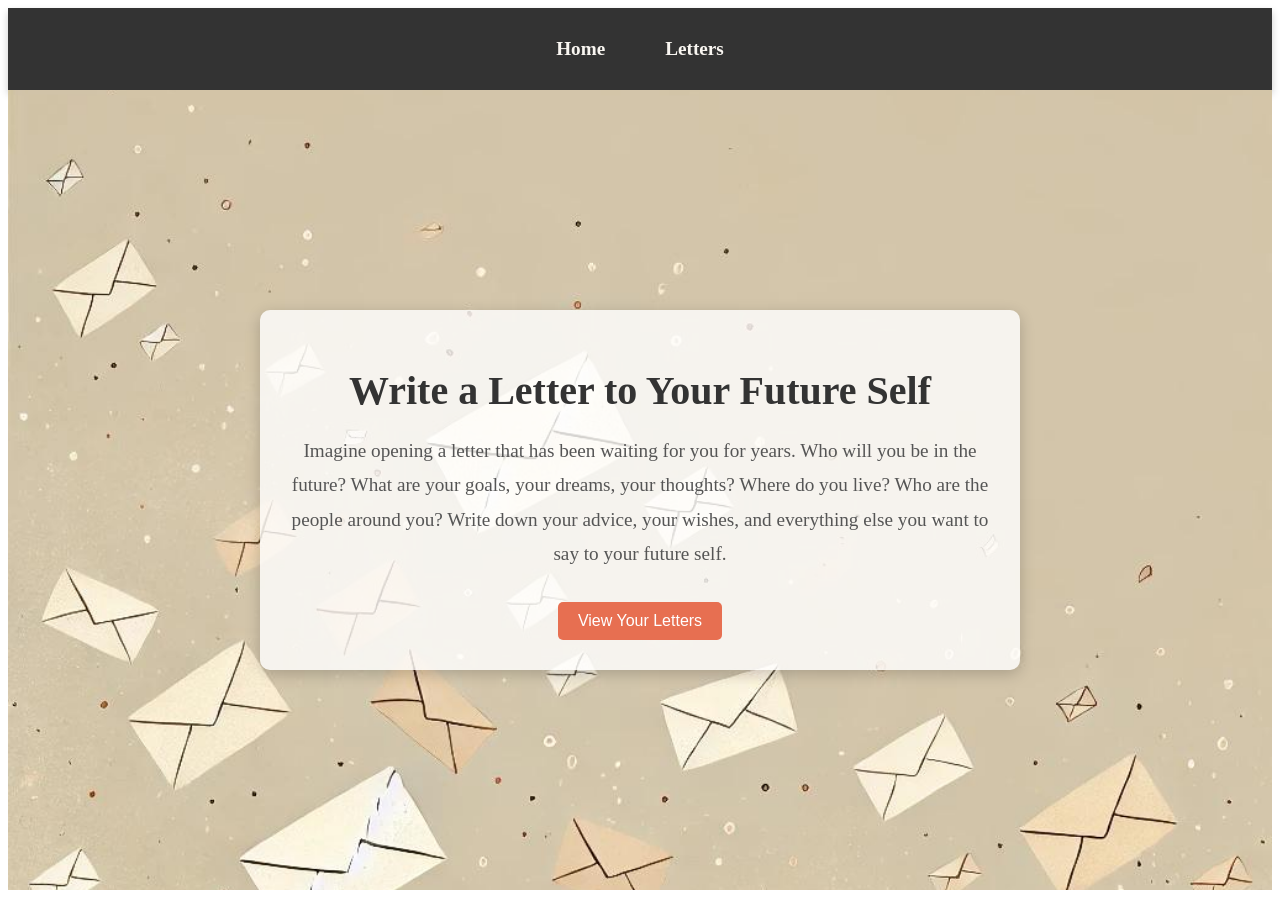
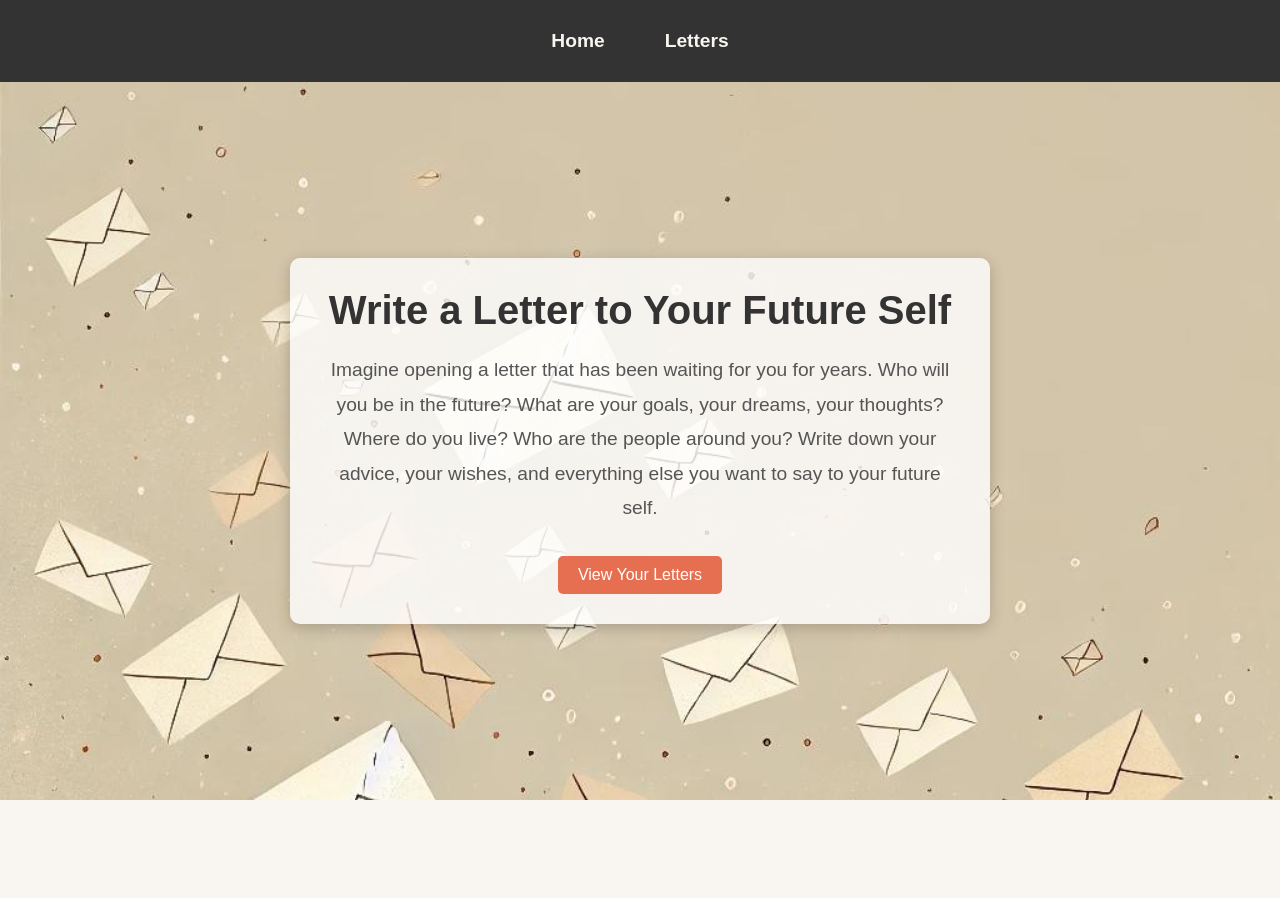
Before and after one commit to horodylova/special-letter, a React (Vite) app: page / in a window 1280 px wide. After the commit the page ends 800 px from the top, so only its background shows below. Built offline with nearby package versions, Linux system fonts and the light colour scheme.

Commit message:
added global styles

```diff
--- a/src/App.jsx
+++ b/src/App.jsx
@@ -3,9 +3,12 @@ import { BrowserRouter as Router, Routes, Route } from "react-router-dom";
 import Home from "./components/Home/Home";
 import LettersPage from "./components/Letters/LettersPage";
 import { Header, Nav, NavLink } from "./components/App/App.styled";
+import { GlobalStyle } from "./GlobalStyle";
 
 function App() {
   return (
+    <>
+      <GlobalStyle />
       <Router>
         <Header>
           <Nav>
@@ -18,6 +21,7 @@ function App() {
           <Route path="/letters" element={<LettersPage />} />
         </Routes>
       </Router>
+    </>
   );
 }
 
--- a/src/GlobalStyle.js
+++ b/src/GlobalStyle.js
@@ -8,14 +8,16 @@ export const GlobalStyle = createGlobalStyle`
   }
 
   html, body {
-    width: 100%;
-    height: 100%;
+    width: 100vw;
+    height: 100vh;
     overflow: hidden;
   }
 
   #root {
     width: 100%;
     height: 100%;
+    display: flex;
+    flex-direction: column;
   }
 
   body {
```
Lines whose indentation alone changed are shown as unchanged.
